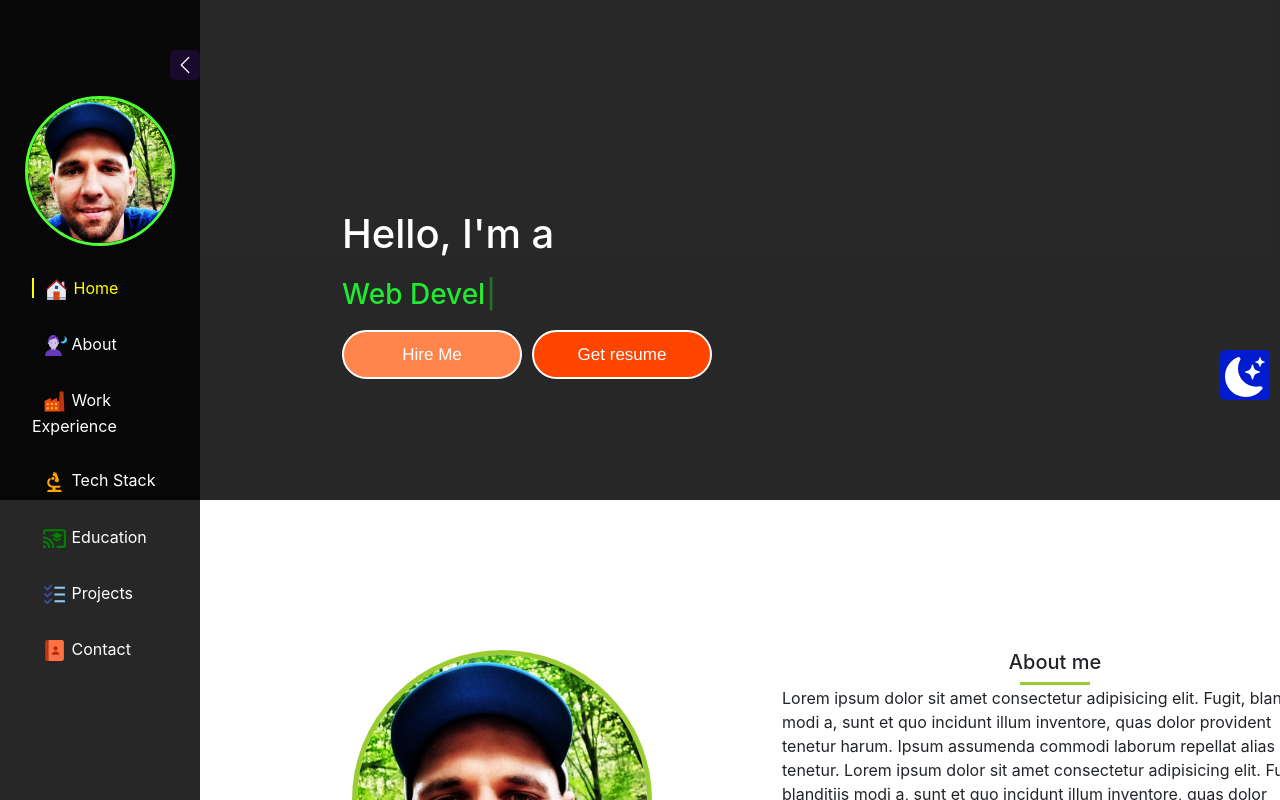
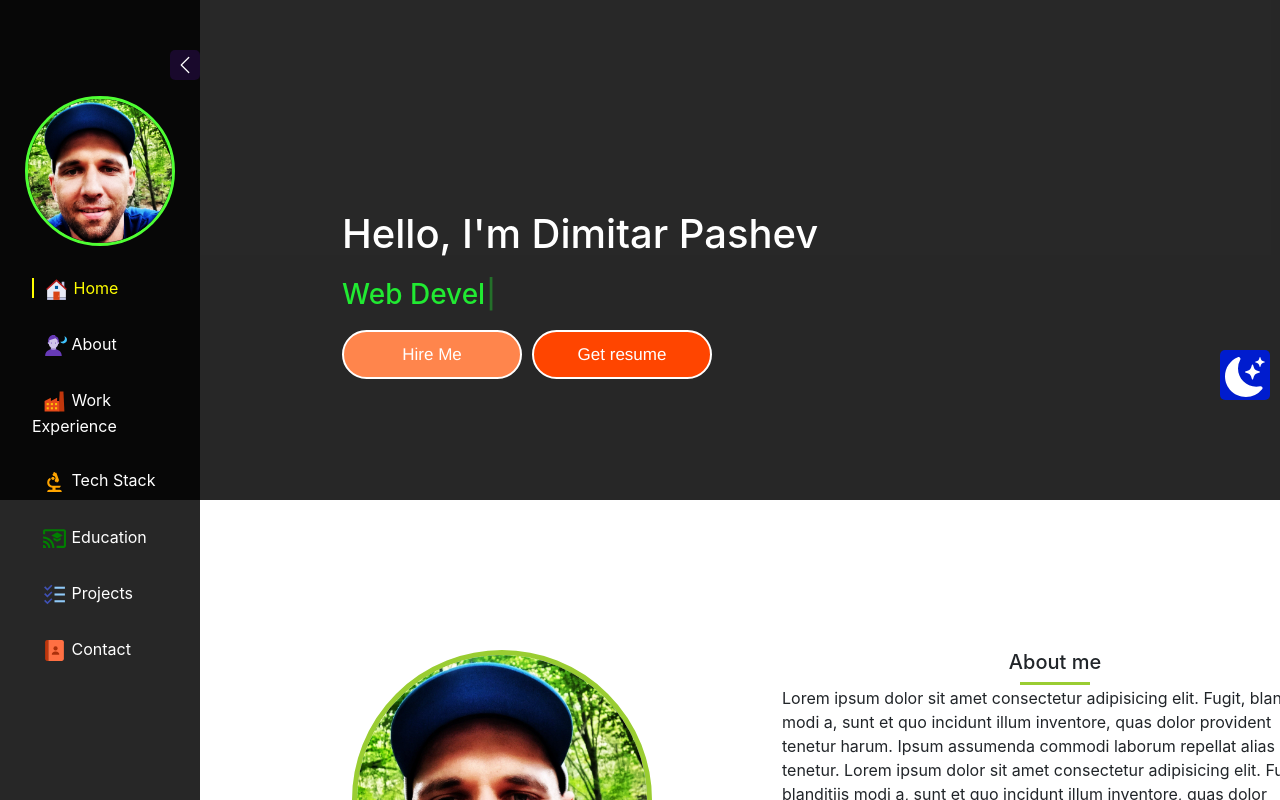
Before and after one commit to dimipash/Portfolio-ReactJS, a React (Create React App) app in the folder client/: page / in a window 1280 px wide. Shown: the top 800 px of the page. Built offline with nearby package versions, Linux system fonts and the light colour scheme.

Commit message:
adding colors

```diff
--- a/client/src/Components/Home/Home.js
+++ b/client/src/Components/Home/Home.js
@@ -23,7 +23,7 @@ const Home = ({ theme, changeTheme }) => {
 
             <div className="home-content">
                 <Fade right>
-                    <h1>Hello, I'm a </h1>
+                    <h1>Hello, I'm Dimitar Pashev</h1>
                     <h3>
                         <Typewriter
                             options={{
--- a/client/src/Components/Projects/ProjectList.js
+++ b/client/src/Components/Projects/ProjectList.js
@@ -9,6 +9,8 @@ const ProjectList = ({ name, des, projectlink, techused }) => {
     const handleShowandCollapse = () => {
         setShow(!show);
     };
+
+    const colors = ["#FF6347", "#FF1042", "#001CCE", "#4B088A"];
 
     return (
         <Zoom>
@@ -41,7 +43,13 @@ const ProjectList = ({ name, des, projectlink, techused }) => {
                                 key={index}
                             >
                                 <div className="tech-used-in-project">
-                                    <p>{tech.techname}</p>
+                                    <p
+                                        style={{
+                                            backgroundColor: colors[index],
+                                        }}
+                                    >
+                                        {tech.techname}
+                                    </p>
                                 </div>
                             </div>
                         ))}
```
